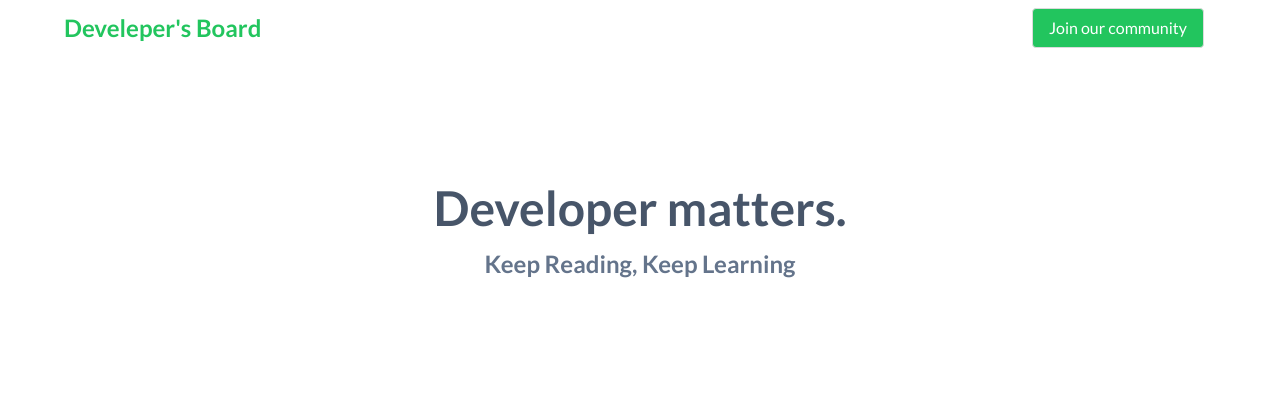
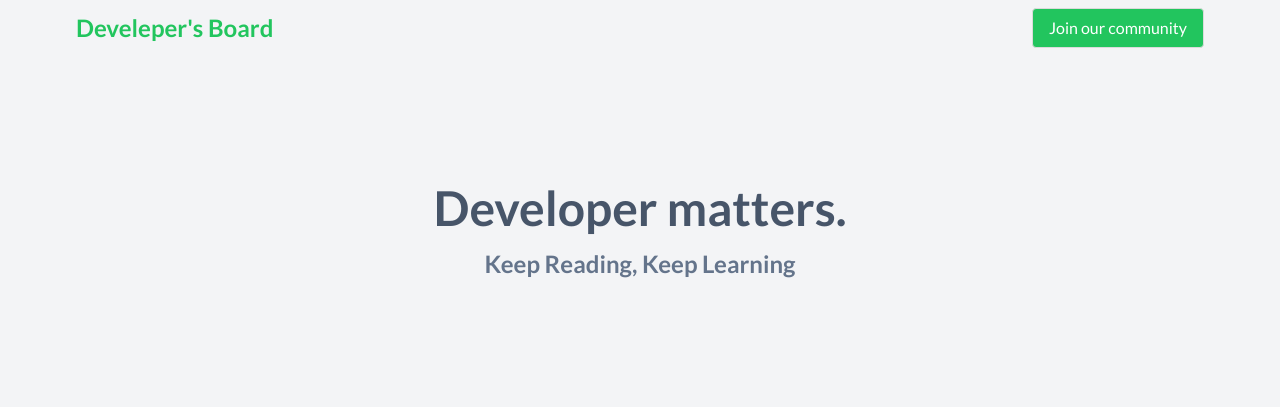
Before and after one commit to kitindi/django_blog, a Django app: page / in a window 1280 px wide. Shown: the top 407 px of the page. Run offline with Django 4.2, Linux system fonts and the light colour scheme; data that the repository does not hold is empty; some libraries are stand-ins or nearby versions.

Commit message:
updated navbar and hero section bg color

```diff
--- a/blog/templates/index.html
+++ b/blog/templates/index.html
@@ -1,5 +1,5 @@
 {% extends 'main.html' %} {% load static %} {% block content %}
-<section class="section">
+<section class="section bg-gray-100">
   <div class="w-full h-64 flex-row flex justify-center items-center">
     <div class="p-8 text-center">
       <h1 class="text-5xl mb-4 font-bold text-slate-600">Developer matters.</h1>
@@ -9,14 +9,14 @@
     </div>
   </div>
 </section>
-<section class="section bg-slate-50 h-screen">
+<section class="section h-screen bg-white">
   <div class="container"></div>
   <div class="container">
     {% for post in posts%}
 
-    <div class="w-full max-w-[800px] mx-auto bg-white p-10">
+    <div class="w-full max-w-[800px] mx-auto p-10">
       <h2 class="text-2xl font-bold mb-5 text-green-500">{{post.title}}</h2>
-      <p class="">{{post.intro}}</p>
+      <p class="text-lg">{{post.intro}}</p>
     </div>
 
     {% endfor %}
--- a/blog/templates/main.html
+++ b/blog/templates/main.html
@@ -7,12 +7,15 @@
        <link rel="stylesheet" href="https://cdn.jsdelivr.net/npm/bulma@0.9.4/css/bulma.min.css">
     <script src="https://kit.fontawesome.com/9ca08a6a82.js" crossorigin="anonymous"></script>
     <script src="https://cdn.tailwindcss.com"></script>
+    <link rel="preconnect" href="https://fonts.googleapis.com">
+    <link rel="preconnect" href="https://fonts.gstatic.com" crossorigin>
+    <link href="https://fonts.googleapis.com/css2?family=Zilla+Slab:wght@300;500;600&display=swap" rel="stylesheet">
     <link rel="stylesheet" href="{% static 'css/main.css' %}" />
     <title>Stay Posted</title>
   </head>
   <body>
-  <header class="container " >
-    <nav class="navbar is-transparent">
+  <header class=" bg-gray-100" >
+    <nav class="container navbar bg-gray-100">
   <div class="navbar-brand">
     <a class="navbar-item" href="/">
       <strong class="text-2xl text-green-500">Develeper's Board</strong>
--- a/core/settings.py
+++ b/core/settings.py
@@ -118,7 +118,7 @@ MEDIA_URL = '/media/'
 STATICFILES_DIR = [os.path.join(BASE_DIR, 'static')]
 
 MEDIA_ROOT = os.path.join(BASE_DIR, 'static/images/')
-STATIC_ROOT = os.path.join(BASE_DIR, 'staticfiles')
+STATIC_ROOT = BASE_DIR / 'static/'
 # Default primary key field type
 # https://docs.djangoproject.com/en/4.1/ref/settings/#default-auto-field
 
```
